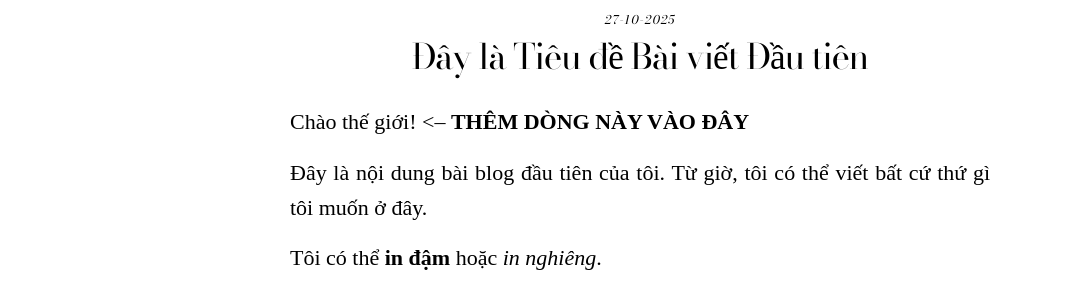
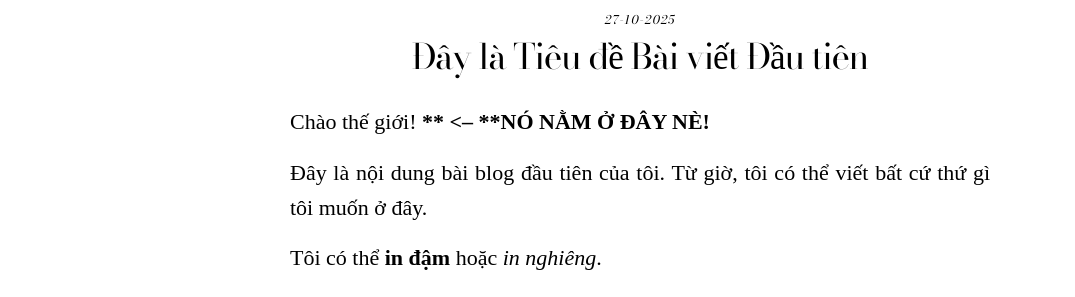
Before and after one commit to nuabuocthanhtho/nuabuocthanhtho.github.io, a Jekyll site: the page built from _posts/2025-10-27-bai-viet-dau-tien.md, in a window 1280 px wide. Shown: the part 741-1038 px from the top of the page, without its empty margins (0-1075 px from the left). Built offline with Jekyll 4.4.1, drawn with Linux system fonts in a browser that asks for light colours; some web fonts are replaced.

Commit message:
Update 2025-10-27-bai-viet-dau-tien.md

```diff
--- a/_posts/2025-10-27-bai-viet-dau-tien.md
+++ b/_posts/2025-10-27-bai-viet-dau-tien.md
@@ -5,7 +5,7 @@ date: 2025-10-27 13:10:00 +0700
 ---
 
 Chào thế giới!
-<-- **THÊM DÒNG NÀY VÀO ĐÂY**
+**** <-- **NÓ NẰM Ở ĐÂY NÈ!**
 
 Đây là nội dung bài blog đầu tiên của tôi. Từ giờ, tôi có thể viết bất cứ thứ gì tôi muốn ở đây.
 
```
